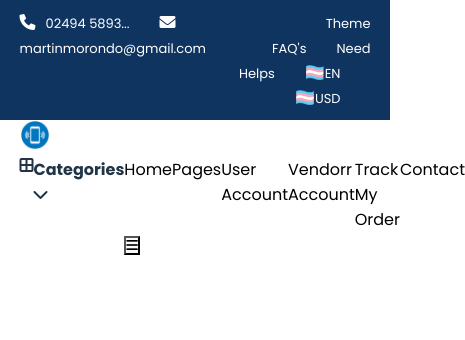
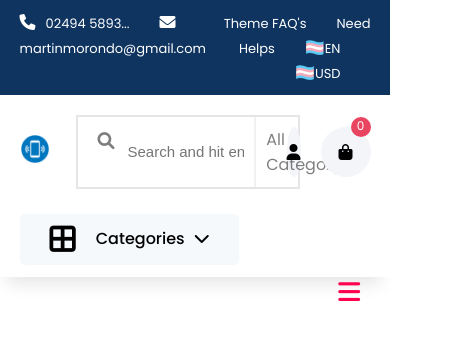
Before and after one commit to martinmorondo/react-ecommerce, a React (Vite) app: page / in a window 390 px wide. Shown: the top 340 px of the page, 465 px wide, since content can reach past the window. Built offline with nearby package versions, Linux system fonts and the light colour scheme.

Commit message:
Add a new navigation bar with functionality for mobile devices

```diff
--- a/src/App.css
+++ b/src/App.css
@@ -60,3 +60,27 @@
 .logo {
     width: 30px;
 }
+
+input, button {
+    border: none;
+    outline: none;
+    background-color: none;
+}
+
+.row {
+    width: 50%;
+}
+
+.icon-circle {
+    width: 50px;
+    height: 50px;
+    line-height: 50px;
+    background-color: #f3f5f9;
+    margin-left: 20px;
+    text-align: center;
+    border-radius: 50%;
+}
+
+.boxShadow {
+    box-shadow: rgb(43 52 69 / 10%) 0 4px 16px;
+}
--- a/src/components/header/Head.jsx
+++ b/src/components/header/Head.jsx
@@ -1,4 +1,5 @@
 import React from 'react';
+import './header.css';
 
 const Head = () => {
     return (
--- a/src/components/header/NavBar.jsx
+++ b/src/components/header/NavBar.jsx
@@ -1,5 +1,6 @@
 import React, { useState } from 'react';
 import { Link } from 'react-router-dom';
+import './header.css';
 
 
 const NavBar = () => {
@@ -42,8 +43,9 @@
 
                         <button className='toggle' onClick={() => setMobileMenu(!MobileMenu)}>
                             {
-                                MobileMenu ? <i className='fas fa-times close home-bth'></i> :
-                                <i className='fas fa-bars open'></i>
+                                MobileMenu ?
+                                <i className='fas fa-times close home-btn'></i> :
+                                <i class="fa-solid fa-bars open"></i>
                             }
                         </button>
 
--- a/src/components/header/Search.jsx
+++ b/src/components/header/Search.jsx
@@ -1,7 +1,12 @@
 import React from 'react';
 import logo from '../../assets/img/phone-logo.png';
+import { Link } from 'react-router-dom';
 
 const Search = () => {
+    window.addEventListener('scroll', function() {
+        const search = document.querySelector('.search');
+        search.classList.toggle('active', window.scrollY > 100);
+    })
     return (
         <>
             <section className='search'>
@@ -10,7 +15,21 @@
                         <img src = {logo} alt = ''  className='logo'/>
                     </div>
 
-                    <div className='search-box f-flex'></div>
+                    <div className='search-box f-flex'>
+                        <i className='fa fa-search'></i>
+                        <input type='text' placeholder='Search and hit enter....'></input>
+                        <span>All Category</span>
+                    </div>
+
+                    <div className='icon f-flex width'>
+                        <i className='fa fa-user icon-circle'></i>
+                        <div className='cart'>
+                            <Link to = 'cart'>
+                                <i className='fa fa-shopping-bag icon-circle'></i>
+                                <span>0</span>
+                            </Link>
+                        </div>
+                    </div>
                 </div>
             </section>
         </>
--- a/src/components/header/header.css
+++ b/src/components/header/header.css
@@ -14,3 +14,192 @@
     font-size: 13px;
 }
 /* -> HEAD <-  */
+
+/* -> SEARCH <-  */
+.search {
+    padding: 20px 0;
+}
+
+/* .search .logo img {
+    width: auto;
+    height: auto;
+} */
+
+.search .width {
+    width: 20%;
+}
+
+.search-box {
+    width: 80%;
+    border: 2px solid rgba(0, 0, 0, 0.1);
+}
+
+.search-box i {
+    width: 5%;
+    text-align: center;
+    font-size: 20px;
+    opacity: 0.5;
+    padding: 15px 20px;
+    font-size: 17px;
+}
+
+.search-box input {
+    width: 100%;
+    padding: 10px;
+}
+
+::placeholder {
+    font-size: 15px;
+}
+
+.search-box span {
+    width: 20%;
+    opacity: 0.5;
+    border-left: 2px solid rgba(0, 0, 0, 0.1);
+    padding: 10px;
+}
+
+.cart {
+    position: relative;
+}
+
+.search .cart span {
+    position: absolute;
+    top: -10px;
+    right: 0;
+    width: 20px;
+    height: 20px;
+    border-radius: 50%;
+    text-align: center;
+    background-color: #e94560;
+    font-size: 12px;
+    color: #fff;
+}
+
+.search .f-flex {
+    justify-content: end;
+}
+/* -> SEARCH <-  */
+
+.categories {
+    background-color: #f6f9fc;
+    padding: 0 30px;
+    border-radius: 5px;
+    height: 6vh;
+    margin-top: 5px;
+}
+
+.categories span {
+    margin-right: 20px;
+    font-size: 30px;
+    margin-top: 10px;
+}
+
+.categories h4 {
+    font-weight: 500;
+    margin-top: 12px;
+}
+
+.categories h4 i {
+    margin-left: 10px;
+}
+
+header {
+    height: 8vh;
+    box-shadow: -1px 15px 17px -8px rgba(0, 0, 0, 0.1);
+}
+
+header ul {
+    line-height: 8vh;
+}
+
+header ul li {
+    margin-left: 30px;
+}
+
+header ul li a {
+    transition: 0.5s;
+    font-size: 15px;
+    font-weight: 400;
+}
+
+header ul li a:hover {
+    color: #e94560;
+}
+
+.open {
+    display: none;
+}
+
+.search.active {
+    height: 12vh;
+    position: fixed;
+    top: 0;
+    z-index: 1000;
+    width: 100%;
+    background-color: #fff;
+    box-shadow: -1px 11px 24px -11px rgba(0, 0, 0, 0.2);
+    transition: 0.5s;
+}
+
+@media (max-width: 768px) {
+    header ul {
+        padding-top: 30px;
+    }
+
+    .nav-links-MobileMenu {
+        position: absolute;
+        display: block;
+        list-style-type: none;
+        left: 0;
+        top: 0;
+        transition: 0.5s;
+        width: 100%;
+        height: 100vh;
+        background-color: #fff;
+        z-index: 888;
+        box-shadow: rgba(50, 50, 93, 0.23) 0 50px 100px -20px, rgba(0, 0, 0, 0.3) 0 30px 60px -30px;
+    }
+
+    header ul li {
+        width: 100%;
+        transition: all 0.5s ease-in-out;
+        text-transform: uppercase;
+        line-height: 70px;
+    }
+
+    header .link {
+        display: none;
+    }
+
+    .close,
+    .open {
+        position: absolute;
+        top: 35px;
+        right: 20px;
+        color: #ff014f;
+        display: block;
+        font-size: 25px;
+        z-index: 9999;
+    }
+
+    .open {
+        top: 33%;
+        right: 30px;
+    }
+
+    .close {
+        right: 45%;
+    }
+
+    .close .home-btn {
+        background: linear-gradient(145deg, #e2e8ec, #ffffff);
+        color: #ff014f;
+        border-radius: 50%;
+        width: 60px;
+        height: 60px;
+        line-height: 60px;
+    }
+
+
+}
--- a/src/index.css
+++ b/src/index.css
@@ -55,7 +55,7 @@
   outline: 4px auto -webkit-focus-ring-color;
 } */
 
-@media (prefers-color-scheme: light) {
+/* @media (prefers-color-scheme: light) {
   :root {
     color: #213547;
     background-color: #ffffff;
@@ -66,4 +66,4 @@
   button {
     background-color: #f9f9f9;
   }
-}
+} */
```
Also changed, not shown: src/components/main/Categories.jsx (added), src/components/main/Home.css (added), src/components/main/Home.jsx (added).
